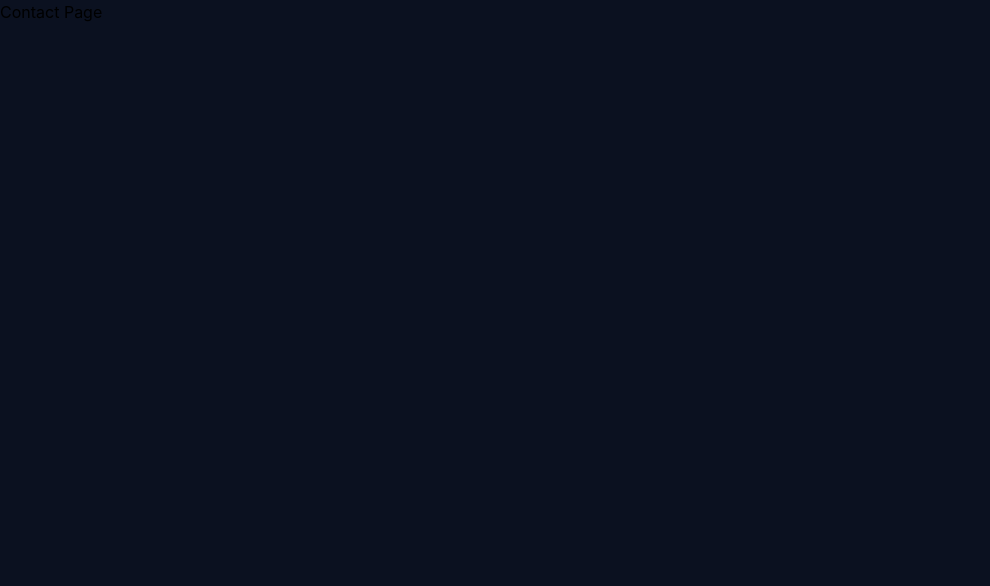
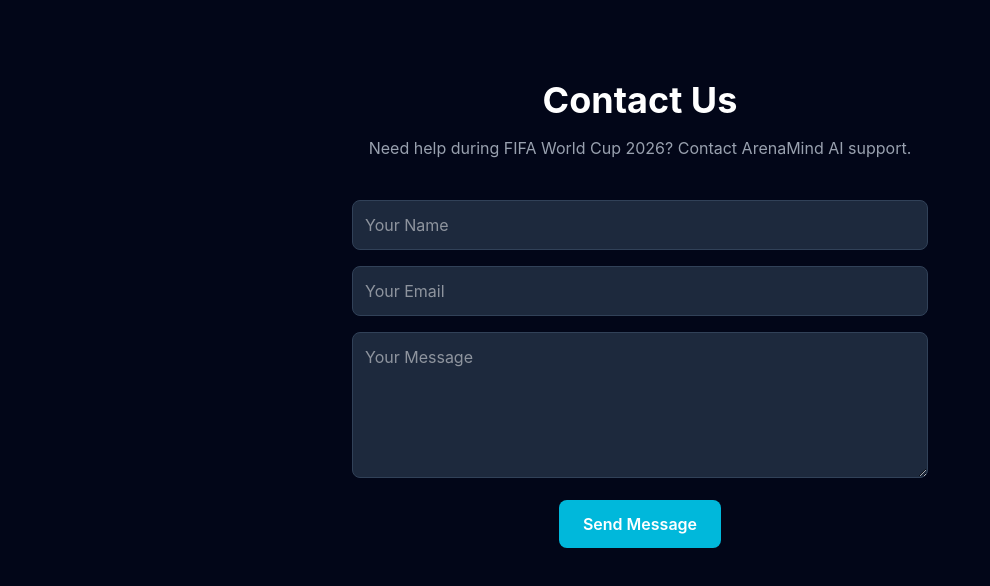
Before and after one commit to Darsh7023/ArenaMind-AI, a React (Vite) app: page /contact in a window 1280 px wide. Shown: the top 586 px of the page, without its empty margins (0-990 px from the left). Built offline with nearby package versions, Linux system fonts and the light colour scheme.

Commit message:
Updated Contact section

```diff
--- a/src/pages/Contact/Contact.jsx
+++ b/src/pages/Contact/Contact.jsx
@@ -1,8 +1,40 @@
 function Contact() {
   return (
-    <div>
-      <h1>Contact Page</h1>
-    </div>
+    <section className="py-20 bg-slate-950 text-white">
+      <div className="max-w-5xl mx-auto px-6 text-center">
+        <h2 className="text-4xl font-bold mb-4">Contact Us</h2>
+
+        <p className="text-gray-400 mb-10">
+          Need help during FIFA World Cup 2026? Contact ArenaMind AI support.
+        </p>
+
+        <form className="space-y-4 max-w-xl mx-auto">
+          <input
+            type="text"
+            placeholder="Your Name"
+            className="w-full p-3 rounded-lg bg-slate-800 border border-slate-700"
+          />
+
+          <input
+            type="email"
+            placeholder="Your Email"
+            className="w-full p-3 rounded-lg bg-slate-800 border border-slate-700"
+          />
+
+          <textarea
+            rows="5"
+            placeholder="Your Message"
+            className="w-full p-3 rounded-lg bg-slate-800 border border-slate-700"
+          ></textarea>
+
+          <button
+            className="bg-cyan-500 hover:bg-cyan-600 px-6 py-3 rounded-lg font-semibold"
+          >
+            Send Message
+          </button>
+        </form>
+      </div>
+    </section>
   );
 }
 
```
